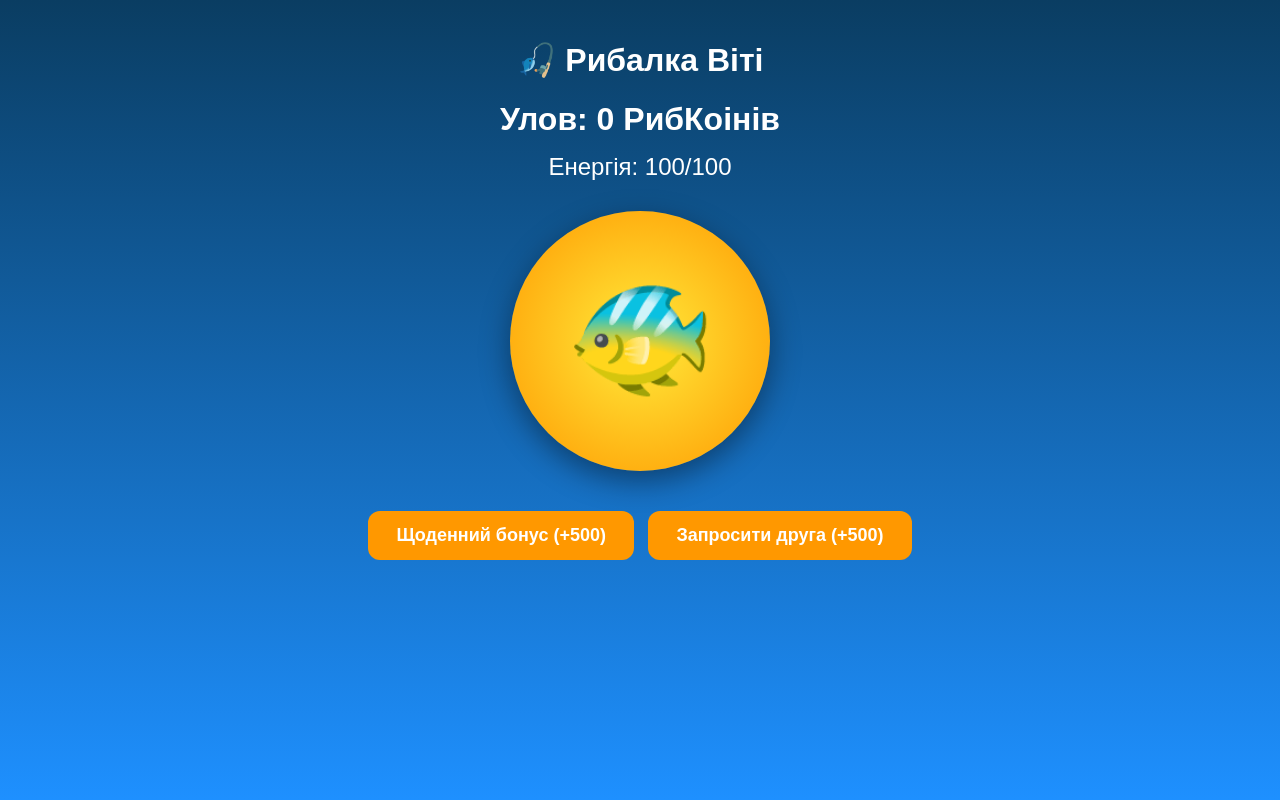
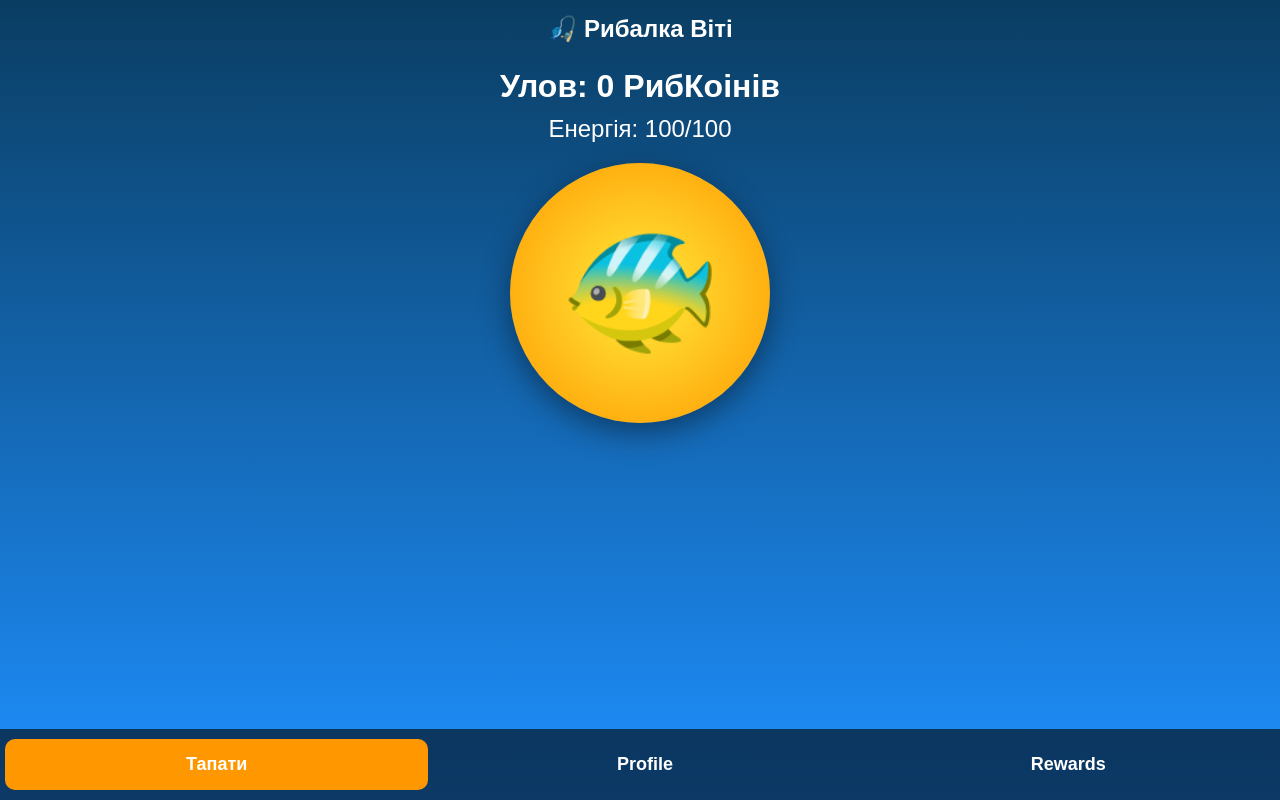
Before and after one commit to blekiki8-eng/tata, a plain HTML site: page index.html in a window 1280 px wide. Drawn offline with Linux system fonts and the light colour scheme.

Commit message:
Update index.html

```diff
--- a/index.html
+++ b/index.html
@@ -15,42 +15,66 @@
             height: 100vh;
             overflow: hidden;
         }
-        .container {
-            padding: 20px;
+        .header {
+            padding: 15px;
+            font-size: 24px;
+            font-weight: bold;
+        }
+        .score {
+            font-size: 32px;
+            margin: 10px 0;
+            font-weight: bold;
+        }
+        .energy {
+            font-size: 24px;
+            margin: 5px 0 20px 0;
         }
         #tap-area {
             width: 260px;
             height: 260px;
-            margin: 30px auto;
+            margin: 20px auto;
             background: radial-gradient(circle, #ffeb3b, #ff9800);
-            border-radius: 50%;           /* Кругла тапалка */
+            border-radius: 50%;
             display: flex;
             align-items: center;
             justify-content: center;
-            font-size: 120px;
+            font-size: 130px;
             cursor: pointer;
             transition: transform 0.08s ease;
             box-shadow: 0 10px 30px rgba(0, 0, 0, 0.4);
             user-select: none;
         }
         #tap-area:active {
-            transform: scale(0.88);
+            transform: scale(0.85);
         }
-        .score {
-            font-size: 32px;
-            margin: 15px 0;
+        .tabs {
+            position: fixed;
+            bottom: 0;
+            left: 0;
+            right: 0;
+            display: flex;
+            background: rgba(0, 0, 0, 0.6);
+            padding: 10px 0;
+        }
+        .tab {
+            flex: 1;
+            padding: 15px;
+            font-size: 18px;
             font-weight: bold;
+            cursor: pointer;
         }
-        .energy {
-            font-size: 24px;
-            margin: 10px 0;
+        .tab.active {
+            background: #ff9800;
+            color: white;
+            border-radius: 10px;
+            margin: 0 5px;
         }
         button {
             background: #ff9800;
             color: white;
             border: none;
             padding: 14px 28px;
-            margin: 10px 5px;
+            margin: 15px 5px;
             border-radius: 12px;
             font-size: 18px;
             font-weight: bold;
@@ -68,20 +92,27 @@
             0% { opacity: 1; transform: translateY(0); }
             100% { opacity: 0; transform: translateY(-140px); }
         }
+        .content {
+            padding-bottom: 80px;
+        }
     </style>
 </head>
 <body>
-    <div class="container">
-        <h1>🎣 Рибалка Віті</h1>
+    <div class="header">🎣 Рибалка Віті</div>
 
+    <div class="content">
         <div class="score">Улов: <span id="score">0</span> РибКоінів</div>
         <div class="energy">Енергія: <span id="energy">100</span>/100</div>
 
-        <!-- Кругла тапалка з рибою -->
+        <!-- Кругла тапалка -->
         <div id="tap-area">🐠</div>
+    </div>
 
-        <button onclick="claimDaily()">Щоденний бонус (+500)</button>
-        <button onclick="showReferrals()">Запросити друга (+500)</button>
+    <!-- Вкладки внизу -->
+    <div class="tabs">
+        <div class="tab active" onclick="switchTab(0)">Тапати</div>
+        <div class="tab" onclick="switchTab(1)">Profile</div>
+        <div class="tab" onclick="switchTab(2)">Rewards</div>
     </div>
 
     <script>
@@ -99,13 +130,12 @@
                 return;
             }
 
-            score += 2;      // ← Змінили на 2 FC за тап
+            score += 2;
             energy -= 1;
 
             scoreEl.textContent = score;
             energyEl.textContent = energy;
 
-            // Анімація +2
             createFloatingText(e.clientX, e.clientY + window.scrollY, '+2');
         });
 
@@ -119,7 +149,7 @@
             setTimeout(() => msg.remove(), 1800);
         }
 
-        // Відновлення енергії кожні 3 секунди (+1)
+        // Відновлення енергії
         setInterval(() => {
             if (energy < 100) {
                 energy = Math.min(100, energy + 1);
@@ -127,22 +157,20 @@
             }
         }, 3000);
 
-        function claimDaily() {
-            score += 500;
-            scoreEl.textContent = score;
-            alert('✅ +500 РибКоінів за щоденний вхід!');
+        // Функція перемикання вкладок (поки що тільки тапалка працює)
+        function switchTab(tab) {
+            if (tab === 0) {
+                alert("🎣 Ти вже на вкладці Тапати");
+            } else if (tab === 1) {
+                alert("👤 Profile\n\nТвій улов: " + score + " РибКоінів\n\nТут пізніше буде статистика, рівень рибалки тощо.");
+            } else if (tab === 2) {
+                alert("🏆 Rewards\n\nТут будуть завдання, бонуси та нагороди.\n\nПоки в розробці.");
+            }
         }
 
-        function showReferrals() {
-            const refCode = Math.floor(10000 + Math.random() * 90000);
-            alert(`🔗 Твоє реферальне посилання:\nhttps://t.me/твій_бот?start=ref${refCode}\n\nЗапроси друга — +500 РибКоінів!`);
-            score += 500;
-            scoreEl.textContent = score;
-        }
-
-        // Привітання
+        // Привітання тільки один раз при першому запуску (без "Ласкаво просимо")
         window.onload = () => {
-            alert('🎣 Ласкаво просимо на рибалку!\n\nТапай по круглій рибі 🐠\n1 тап = 2 РибКоіни');
+            // Можна прибрати зовсім, якщо не потрібно
         };
     </script>
 </body>
```
